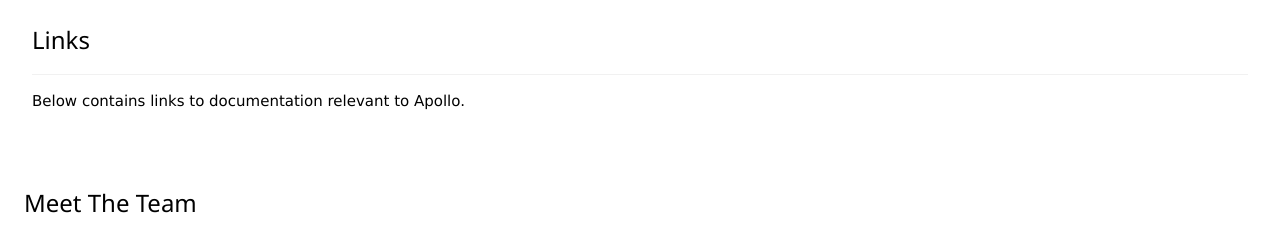
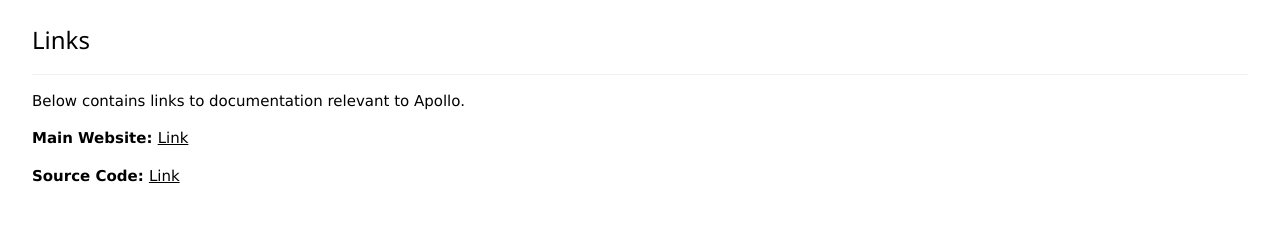
Before and after one commit to Aleksjug/artemis, a plain HTML site: page index.html in a window 1280 px wide. Shown: the part 1180-1417 px from the top of the page. Drawn offline with nearby package versions, Linux system fonts and the light colour scheme.

Commit message:
Added github and main site links

```diff
--- a/index.html
+++ b/index.html
@@ -120,6 +120,8 @@
           Links
         </h3>
         <p>Below contains links to documentation relevant to Apollo.</p>
+        <p><b>Main Website: </b> <a target="_blank" href="https://apollo.auto">Link</a></p>
+        <p><b>Source Code: </b> <a target="_blank" href="https://github.com/ApolloAuto/apollo">Link</a></p>
       </div>
 
       <!-- Team Section -->
```
